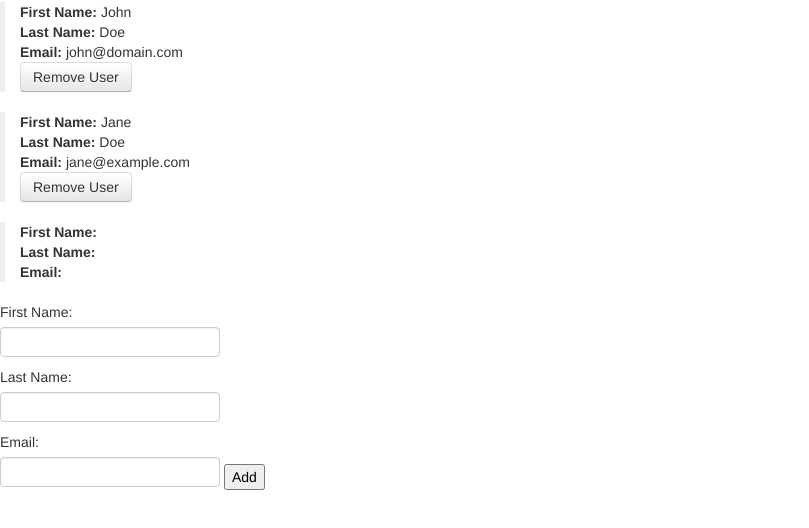
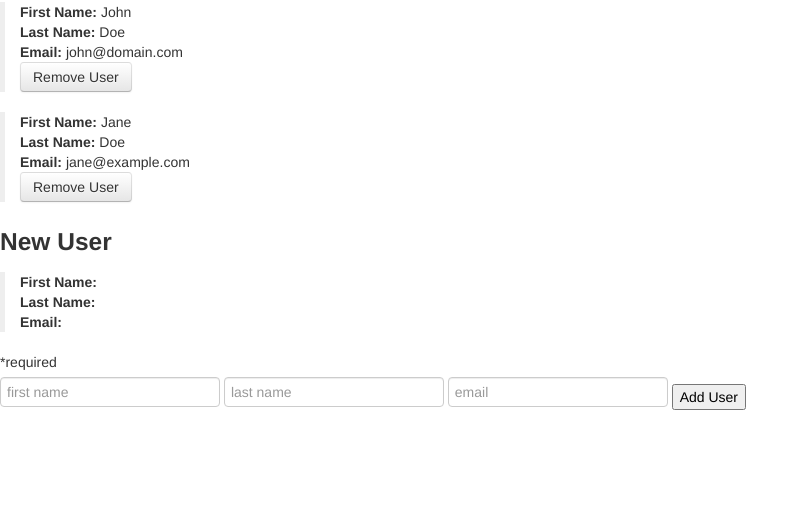
Before and after one commit to andyjac/code_fellows, a plain HTML site: page problem_three/index.html in a window 1280 px wide. Shown: the part 58-586 px from the top of the page, without its empty margins (0-809 px from the left). Drawn offline with Linux system fonts and the light colour scheme.

Commit message:
Give new user form a heading, and clean up form elements

```diff
--- a/problem_three/index.html
+++ b/problem_three/index.html
@@ -13,19 +13,18 @@
         <a class="btn" ng-click="removeUser(user)">Remove User</a>
       </blockquote>
     </div>
+    <h3>New User</h3>
     <form name="newUserForm" ng-submit="newUserForm.$valid && addUser(user)" novalidate>
       <blockquote>
         <b>First Name:</b> {{user.firstName}}<br>
         <b>Last Name:</b> {{user.lastName}}<br>
         <b>Email:</b> {{user.email}}
       </blockquote>
-      <label>First Name:</label>
-      <input ng-model="user.firstName" type="text" required/>
-      <label>Last Name:</label>
-      <input ng-model="user.lastName" type="text"/>
-      <label>Email:</label>
-      <input ng-model="user.email" type="email"/>
-      <input type="submit" value="Add"/>
+      <label>*required</label>
+      <input ng-model="user.firstName" type="text" placeholder="first name" required/>
+      <input ng-model="user.lastName" type="text" placeholder="last name"/>
+      <input ng-model="user.email" type="email" placeholder="email"/>
+      <input type="submit" value="Add User"/>
     </form>
     <script type="text/javascript" src="angular.min.js"></script>
     <script type="text/javascript" src="app.js"></script>
```
